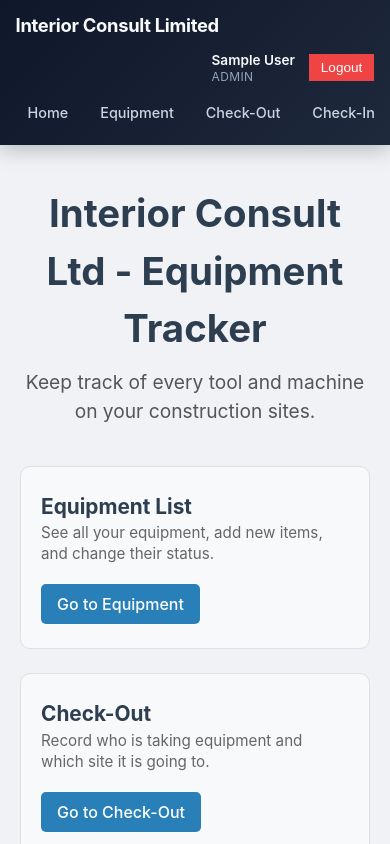
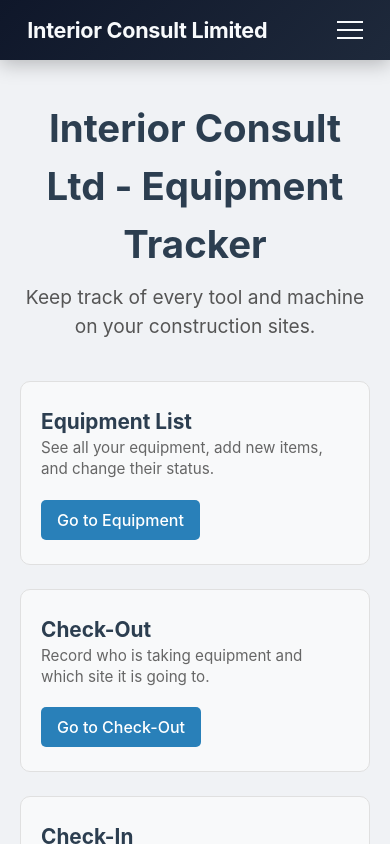
Before and after one commit to benniematiko/trackingfront, a React (Vite) app: page / in a window 390 px wide. Shown: the top 844 px of the page. Built offline with nearby package versions, Linux system fonts and the light colour scheme; sample sign-in values are in the browser's storage.

Commit message:
added hamburger 80% slide

```diff
--- a/src/components/navbar/Navbar.css
+++ b/src/components/navbar/Navbar.css
@@ -38,7 +38,12 @@
   color: #38bdf8;
 }
 
-/* ========== Navigation Links ========== */
+/* ========== Navigation Links (Desktop) ========== */
+.nav-center {
+  display: flex;
+  align-items: center;
+}
+
 .nav-links {
   display: flex;
   align-items: center;
@@ -46,49 +51,51 @@
   list-style: none;
   margin: 0;
   padding: 0;
-  justify-content: center;
 }
 
+/* Ensure navigation link text is clearly visible everywhere */
 .nav-links li a {
   display: block;
   padding: 8px 14px;
-  color: #cbd5e1;
+  color: #f1f2f3 !important; /* Forces high-visibility white/slate color */
   text-decoration: none;
   font-size: 0.95rem;
   font-weight: 500;
-  border-radius: 0; /* No border radius */
+  border-radius: 0;
   transition: all 0.2s ease;
 }
 
 .nav-links li a:hover {
-  color: #f8fafc;
+  color: #d5d9db !important;
   background-color: rgba(56, 189, 248, 0.12);
 }
 
-.nav-links li a:active {
-  background-color: rgba(56, 189, 248, 0.2);
+/* ========== Right-End Alignment Container ========== */
+.navbar-right-end {
+  display: flex;
+  align-items: center;
+  gap: 16px;
+  margin-left: auto; /* Ensures login or user elements stay locked to the far right */
 }
 
-/* Login link (when logged out) - Pushed to the far right */
 .login-link {
   background-color: #2563eb !important;
   color: #fff !important;
   padding: 8px 18px !important;
-  border-radius: 0 !important; /* No border radius */
-  margin-left: auto; /* Keeps it locked at the right end */
+  border-radius: 0 !important;
+  font-weight: 600;
 }
 
 .login-link:hover {
   background-color: #1d4ed8 !important;
 }
 
-/* ========== User Info (When Logged In) ========== */
+/* ========== Desktop User Info ========== */
 .user-info {
   display: flex;
   align-items: center;
   gap: 14px;
   flex-shrink: 0;
-  margin-left: auto; /* Forces the user info & logout button to the far right end */
 }
 
 .user-badge {
@@ -117,7 +124,7 @@
   color: white;
   border: none;
   padding: 8px 16px;
-  border-radius: 0; /* No border radius */
+  border-radius: 0;
   cursor: pointer;
   font-size: 0.9rem;
   font-weight: 500;
@@ -129,49 +136,167 @@
   box-shadow: 0 4px 12px rgba(239, 68, 68, 0.35);
 }
 
-.logout-btn:active {
-  transform: translateY(0);
+/* Hidden by default on desktop */
+.hamburger-btn {
+  display: none;
+  flex-direction: column;
+  justify-content: space-between;
+  width: 26px;
+  height: 18px;
+  background: transparent;
+  border: none;
+  cursor: pointer;
+  padding: 0;
+  z-index: 1002;
 }
 
-/* ========== Responsive ========== */
+.hamburger-line {
+  width: 100%;
+  height: 2px;
+  background-color: #f8fafc;
+  transition: all 0.3s ease;
+  transform-origin: center;
+}
+
+/* Hamburger to "X" transformation */
+.hamburger-btn.open .hamburger-line:nth-child(1) {
+  transform: translateY(8px) rotate(45deg);
+}
+
+.hamburger-btn.open .hamburger-line:nth-child(2) {
+  opacity: 0;
+}
+
+.hamburger-btn.open .hamburger-line:nth-child(3) {
+  transform: translateY(-8px) rotate(-45deg);
+}
+
+.mobile-backdrop {
+  display: none;
+}
+
+.mobile-user-section {
+  display: none;
+}
+
+
+
+/* ========== Mobile Responsive (Right-to-Left 80% Drawer) ========== */
 @media (max-width: 900px) {
-  .navbar-content {
-    width: 92%; /* Slightly wider on smaller screens for better spacing */
-    flex-wrap: wrap;
-    padding: 12px 0;
+  .hamburger-btn {
+    display: flex;
+  }
+
+  .desktop-only {
+    display: none;
+  }
+
+  /* Backdrop Overlay */
+  .mobile-backdrop.active {
+    display: block;
+    position: fixed;
+    inset: 0;
+    background: rgba(0, 0, 0, 0.6);
+    backdrop-filter: blur(3px);
+    z-index: 1000;
+    animation: fadeIn 0.3s ease forwards;
+  }
+
+  /* 80% Width Right-to-Left Sliding Drawer */
+  .nav-center {
+    position: fixed;
+    top: 0;
+    right: -100%;
+    width: 80%;
+    height: 100vh;
+    background: #0b1329;
+    flex-direction: column;
+    justify-content: flex-start;
+    padding: 80px 32px 32px 32px;
+    box-shadow: -10px 0 30px rgba(0, 0, 0, 0.5);
+    z-index: 1001;
+    transition: right 0.4s cubic-bezier(0.16, 1, 0.3, 1);
+    border-left: 1px solid #1e293b;
+    border-radius: 0;
+  }
+
+  .nav-center.active {
+    right: 0; /* Slide into view */
+  }
+
+  .nav-links {
+    flex-direction: column;
+    width: 100%;
     gap: 12px;
   }
 
-  .nav-links {
-    order: 3;
-    width: 100%;
-    justify-content: flex-start;
-    overflow-x: auto;
-    padding-bottom: 4px;
+  /* FIX: Ensure items start hidden and explicitly animate to full visibility */
+  .nav-center .nav-links li,
+  .nav-center .mobile-user-section {
+    opacity: 0;
+    transform: translateX(30px);
+  }
+
+  .nav-center.active .nav-links li,
+  .nav-center.active .mobile-user-section {
+    animation: slideInStaggered 0.4s cubic-bezier(0.16, 1, 0.3, 1) forwards;
+    animation-delay: calc(0.08s * var(--item-index));
   }
 
   .nav-links li a {
-    white-space: nowrap;
-    font-size: 0.9rem;
-    padding: 6px 12px;
+    font-size: 1.1rem;
+    padding: 12px 16px;
+    width: 100%;
+    border-bottom: 1px solid rgba(255, 255, 255, 0.05);
+    color: #f8fafc !important; /* Forces visible text color */
   }
 
-  .user-badge {
-    align-items: flex-start;
+  .mobile-user-section {
+    display: flex;
+    flex-direction: column;
+    gap: 16px;
+    margin-top: 32px;
+    padding-top: 24px;
+    border-top: 1px solid #1e293b;
+    width: 100%;
+    color: #f8fafc;
+  }
+
+  .mobile-user-info {
+    display: flex;
+    flex-direction: column;
+    gap: 4px;
+  }
+
+  .mobile-user-info .user-name {
+    color: #f8fafc !important;
+    font-size: 1.05rem;
+  }
+
+  .mobile-user-info .user-role {
+    color: #94a3b8 !important;
+  }
+
+  .mobile-logout {
+    width: 100%;
+    text-align: center;
+    padding: 12px;
   }
 }
 
-@media (max-width: 480px) {
-  .logo {
-    font-size: 1.15rem;
+/* Updated Keyframes guaranteeing final opacity state */
+@keyframes slideInStaggered {
+  0% {
+    opacity: 0;
+    transform: translateX(30px);
   }
-
-  .user-name {
-    font-size: 0.85rem;
-  }
-
-  .logout-btn {
-    padding: 6px 12px;
-    font-size: 0.85rem;
+  100% {
+    opacity: 1;
+    transform: translateX(0);
   }
 }
+
+@keyframes fadeIn {
+  from { opacity: 0; }
+  to { opacity: 1; }
+}
--- a/src/components/navbar/Navbar.jsx
+++ b/src/components/navbar/Navbar.jsx
@@ -1,36 +1,83 @@
-import { Link, useNavigate } from 'react-router-dom';
+import { useState, useEffect } from 'react';
+import { Link, useNavigate, useLocation } from 'react-router-dom';
 import { useAuth } from '../../context/AuthContext';
 import './Navbar.css';
 
 function Navbar() {
   const { user, logout } = useAuth();
   const navigate = useNavigate();
+  const location = useLocation();
+  const [isMenuOpen, setIsMenuOpen] = useState(false);
+
+  // Close mobile drawer automatically on route change
+  useEffect(() => {
+    setIsMenuOpen(false);
+  }, [location]);
+
+  // Prevent background body scrolling when the 80% mobile menu drawer is open
+  useEffect(() => {
+    if (isMenuOpen) {
+      document.body.style.overflow = 'hidden';
+    } else {
+      document.body.style.overflow = 'unset';
+    }
+    return () => {
+      document.body.style.overflow = 'unset';
+    };
+  }, [isMenuOpen]);
 
   const handleLogout = () => {
+    setIsMenuOpen(false);
     logout();
     navigate('/login');
   };
 
+  const toggleMenu = () => {
+    setIsMenuOpen((prev) => !prev);
+  };
+
   return (
     <nav className="navbar">
+      <div className="mobile-backdrop" onClick={() => setIsMenuOpen(false)}></div>
       <div className="navbar-content">
+        {/* Brand / Logo */}
         <div className="navbar-left">
           <Link to="/" className="logo">
             Interior Consult Limited
           </Link>
         </div>
 
+        {/* Desktop Links & Logged-in Menu */}
         {user ? (
-          <>
+          <div className={`nav-center ${isMenuOpen ? 'active' : ''}`}>
+            {/* Backdrop overlay for focus on mobile drawer */}
+
+
             <ul className="nav-links">
-              <li><Link to="/">Home</Link></li>
-              <li><Link to="/equipment">Equipment</Link></li>
-              <li><Link to="/checkout">Check-Out</Link></li>
-              <li><Link to="/checkin">Check-In</Link></li>
-              <li><Link to="/history">History</Link></li>
+              <li style={{ '--item-index': 1 }}><Link to="/">Home</Link></li>
+              <li style={{ '--item-index': 2 }}><Link to="/equipment">Equipment</Link></li>
+              <li style={{ '--item-index': 3 }}><Link to="/checkout">Check-Out</Link></li>
+              <li style={{ '--item-index': 4 }}><Link to="/checkin">Check-In</Link></li>
+              <li style={{ '--item-index': 5 }}><Link to="/history">History</Link></li>
             </ul>
 
-            <div className="user-info">
+            {/* Mobile-only profile details inside the drawer */}
+            <div className="mobile-user-section" style={{ '--item-index': 6 }}>
+              <div className="mobile-user-info">
+                <span className="user-name">{user.name}</span>
+                <span className="user-role">{user.role}</span>
+              </div>
+              <button onClick={handleLogout} className="logout-btn mobile-logout">
+                Logout
+              </button>
+            </div>
+          </div>
+        ) : null}
+
+        {/* Right Section (Login button for logged out, User badge for logged in on Desktop) */}
+        <div className="navbar-right-end">
+          {user ? (
+            <div className="user-info desktop-only">
               <div className="user-badge">
                 <span className="user-name">{user.name}</span>
                 <span className="user-role">{user.role}</span>
@@ -39,14 +86,28 @@ function Navbar() {
                 Logout
               </button>
             </div>
-          </>
           ) : (
-          <ul className="nav-links">
+            <ul className="nav-links login-wrapper">
               <li>
                 <Link to="/login" className="login-link">Login</Link>
               </li>
             </ul>
           )}
+
+          {/* Hamburger Toggle Button */}
+          {user && (
+            <button
+              className={`hamburger-btn ${isMenuOpen ? 'open' : ''}`}
+              onClick={toggleMenu}
+              aria-label="Toggle Mobile Menu"
+              aria-expanded={isMenuOpen}
+            >
+              <span className="hamburger-line"></span>
+              <span className="hamburger-line"></span>
+              <span className="hamburger-line"></span>
+            </button>
+          )}
+        </div>
       </div>
     </nav>
   );
```
Lines whose indentation alone changed are shown as unchanged.
